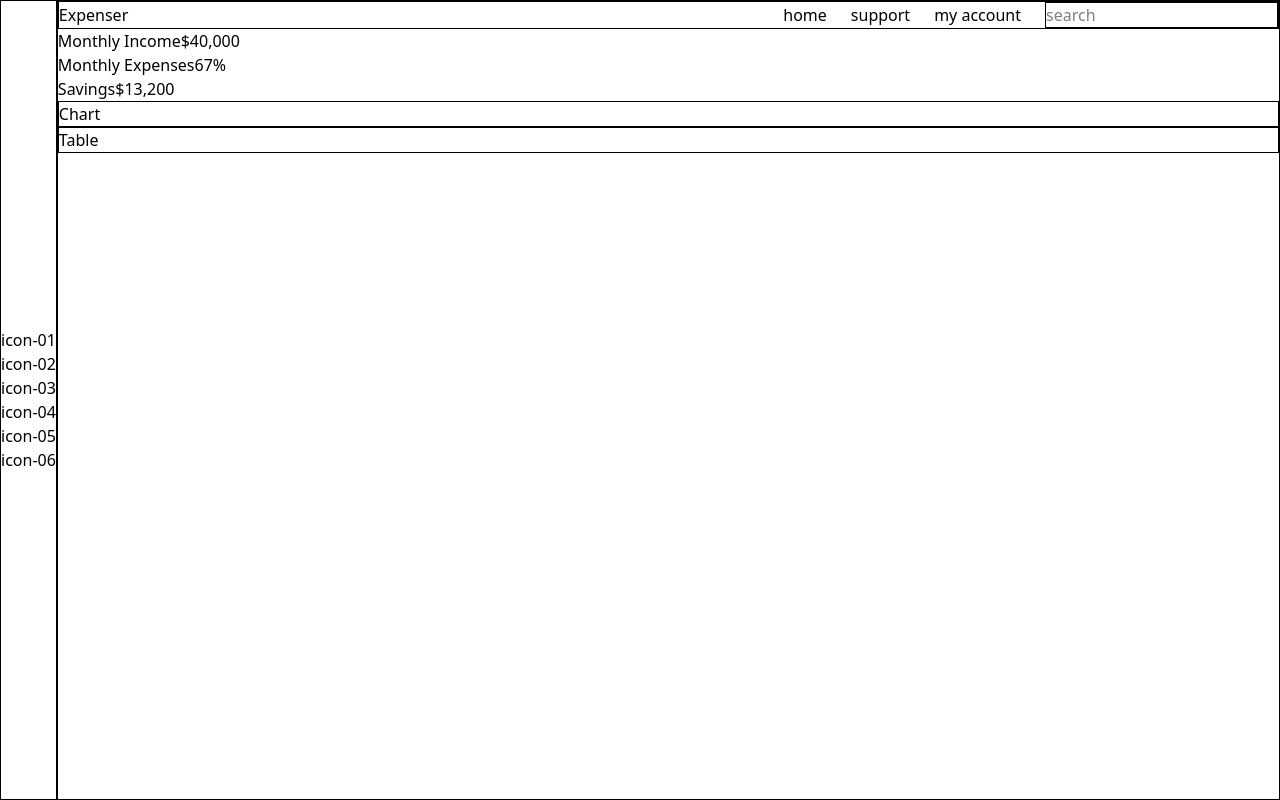
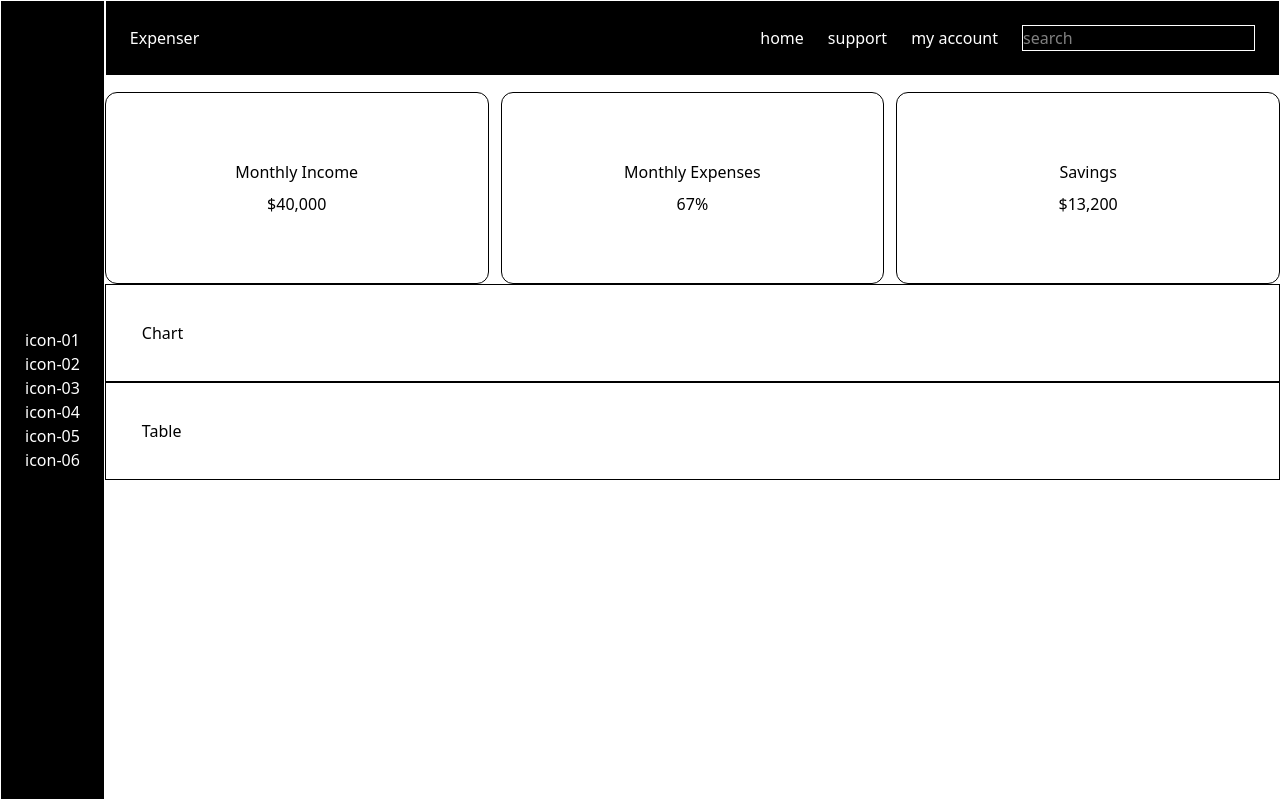
Before and after one commit to refreshedmayank/Dashboard, a Next.js app in the folder my-dashboard/: page / in a window 1280 px wide. Built offline with nearby package versions, Linux system fonts and the light colour scheme.

Commit message:
styled cards

```diff
--- a/my-dashboard/src/app/page.tsx
+++ b/my-dashboard/src/app/page.tsx
@@ -2,7 +2,7 @@ import Link from "next/link";
 function Home(){
   return(<div className="outer wall flex h-screen">
 
-<div className="border flex flex-col items-center justify-center">
+<div className="bg-black text-white border flex flex-col items-center justify-center p-6">
   <span>icon-01</span>
   <span>icon-02</span>
   <span>icon-03</span>
@@ -10,8 +10,8 @@ function Home(){
   <span>icon-05</span>
   <span>icon-06</span>
 </div>
-<div className="border dashboard flex-1">
-  <div className="Header flex justify-between items-center border ">
+<div className=" dashboard flex-1 ">
+  <div className="Header bg-black text-white flex justify-between items-center border mb-4 p-6">
     <span>Expenser</span>
     <div className="navitems flex gap-6 items-center">
       <Link href="">home</Link>
@@ -20,20 +20,22 @@ function Home(){
       <input className="border" type="text" placeholder="search" />
     </div>
   </div>
-  <div className="Card">
+  <div className="Cards-grid grid grid-cols-3 gap-3">
+  <div className="Card border p-6 rounded flex flex-col justify-center items-center gap-2 h-48 rounded-xl">
     <span>Monthly Income</span>
     <span>$40,000</span>
   </div>
-  <div className="Card-2">
+  <div className="Card-2 border p-6 rounded flex flex-col gap-2 justify-center items-center rounded-xl ">
     <span>Monthly Expenses</span>
     <span>67%</span>
   </div>
-  <div className="Card-3">
+  <div className="Card-3 border p-6 rounded flex flex-col gap-2 justify-center items-center rounded-xl">
     <span>Savings</span>
     <span>$13,200</span>
   </div>
-  <div className="border">Chart</div>
-  <div className="border">Table</div>
+  </div>
+  <div className="border p-9">Chart</div>
+  <div className="border p-9  ">Table</div>
 </div>
 
 
```
